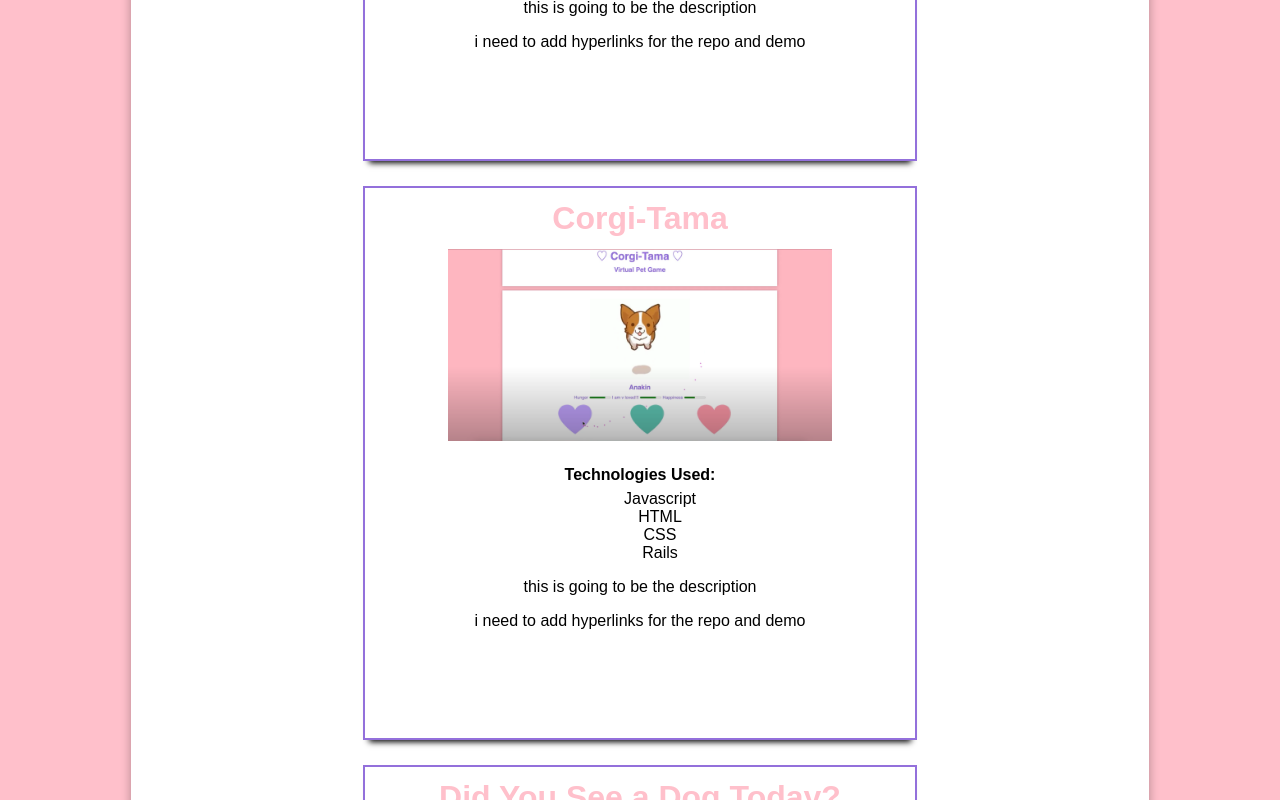
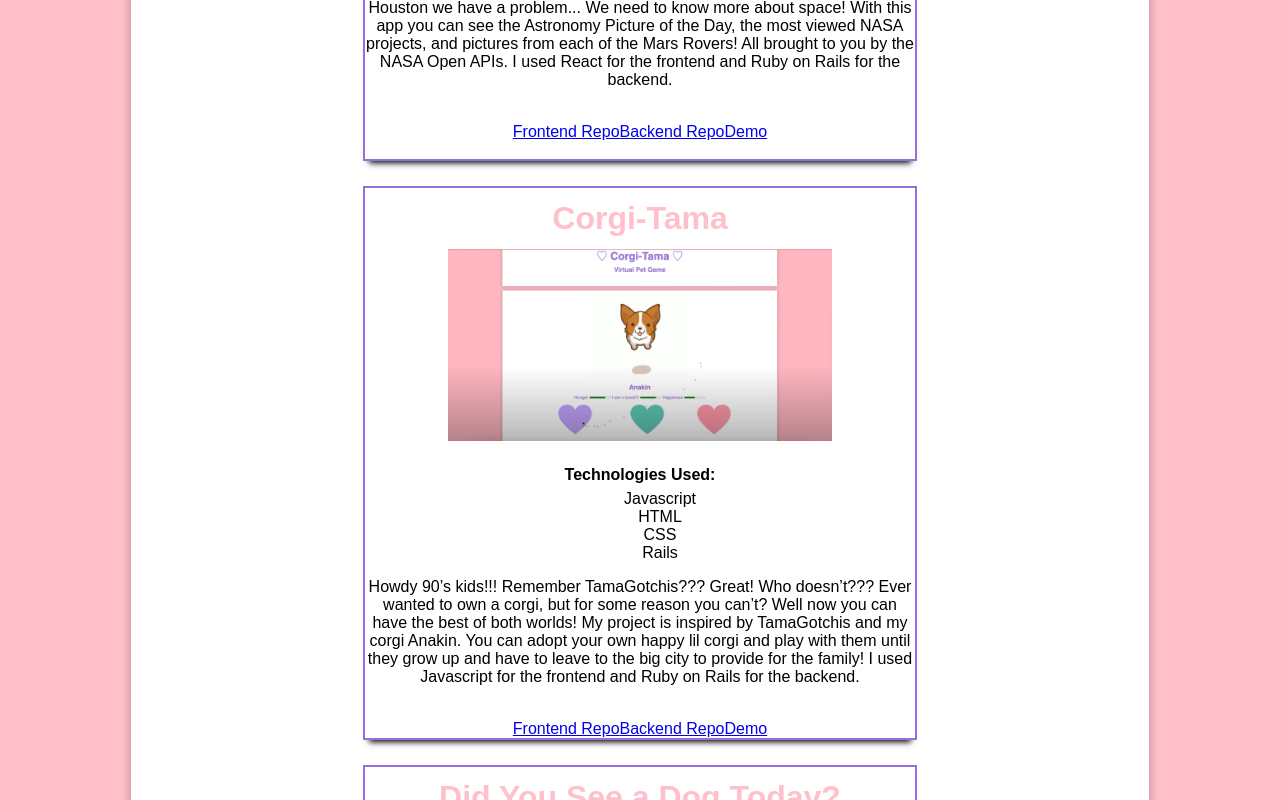
Before and after one commit to saleman25/portfolio, a React (Create React App) app: page /projects in a window 1280 px wide. Shown: the part 520-1320 px from the top of the page. Built offline with nearby package versions, Linux system fonts and the light colour scheme.

Commit message:
finishing up the components for project file

```diff
--- a/src/components/Nav.js
+++ b/src/components/Nav.js
@@ -10,7 +10,6 @@ export default function Nav(){
                     <Link to="/">♥</Link>
                     <Link to="/aboutme">About Me</Link>
                     <Link to="/projects">Projects</Link>
-                    <Link to="/freelance">Freelance Work</Link>
                     <Link to="/contact">Contact</Link>
                     <Link to="/resume">Resume</Link>
                     <Link to="/blog">Blog</Link>
--- a/src/components/Projects.js
+++ b/src/components/Projects.js
@@ -3,6 +3,8 @@
 
 import React from 'react';
 import '../App.css';
+import Space from './projects/Space.js'
+import Corgi from './projects/Corgi.js'
 
 import Grid from '@material-ui/core/Grid';
 
@@ -24,9 +26,8 @@ function Projects() {
         <li>CSS</li>
         <li>Rails</li>
       </ul>
-        <p>this is going to be the description</p>
+        <Space> </Space>
       </div>
-      <p>i need to add hyperlinks for the repo and demo</p>
     </div>
 
     <br></br>
@@ -44,9 +45,9 @@ function Projects() {
         <li>CSS</li>
         <li>Rails</li>
       </ul>
-        <p>this is going to be the description</p>
+        <Corgi></Corgi>
       </div>
-      <p>i need to add hyperlinks for the repo and demo</p>
+
     </div>
 
 <br></br>
--- /dev/null
+++ b/src/components/projects/Corgi.js
@@ -0,0 +1,30 @@
+import React from 'react'
+
+function Corgi() {
+    return (
+        <div>
+            <p>
+            Howdy 90’s kids!!! Remember TamaGotchis??? Great! Who doesn’t??? Ever wanted to own a corgi, but for some reason you can’t? Well now you can have the best of both worlds! My project is inspired by TamaGotchis and my corgi Anakin. You can adopt your own happy lil corgi and play with them until they grow up and have to leave to the big city to provide for the family!
+            I used Javascript for the frontend and Ruby on Rails for the backend.
+            </p>
+            <br></br>
+
+            <div>
+
+            <a href='https://github.com/saleman25/corgi-tama-frontend'>
+                Frontend Repo
+            </a>
+            <a href='https://github.com/saleman25/corgi-tama-backend'>
+                Backend Repo
+            </a>
+            <a href='https://drive.google.com/file/d/1OrsjRf6ZxAKrYIi8r3GvVQDf0FsDRWM2/view?usp=sharing'>
+                Demo
+            </a>
+
+
+            </div>
+        </div>
+    )
+}
+
+export default Corgi
--- /dev/null
+++ b/src/components/projects/Space.js
@@ -0,0 +1,32 @@
+import React from 'react'
+
+function Space() {
+    return (
+        <div>
+            <p>
+            Houston we have a problem... We need to know more about space! With this app you can see the Astronomy Picture of the Day, the most viewed NASA projects, and pictures from each of the Mars Rovers!
+            All brought to you by the NASA Open APIs.
+            I used React for the frontend and Ruby on Rails for the backend.
+            </p>
+            <br></br>
+
+            <div>
+
+            <a href='https://github.com/saleman25/space-front'>
+                Frontend Repo
+            </a>
+            <a href='https://github.com/saleman25/space-backend'>
+                Backend Repo
+            </a>
+            <a href='https://drive.google.com/file/d/1L5_bNtOo-FiYWiFktYeOcC4FbKlmEB4y/view?usp=sharing'>
+                Demo
+            </a>
+
+
+            </div>
+
+        </div>
+    )
+}
+
+export default Space
```
